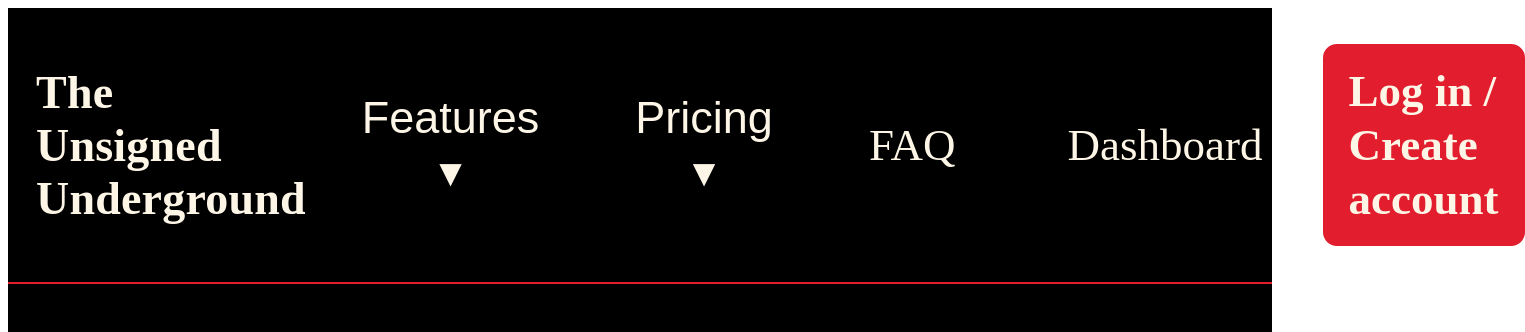
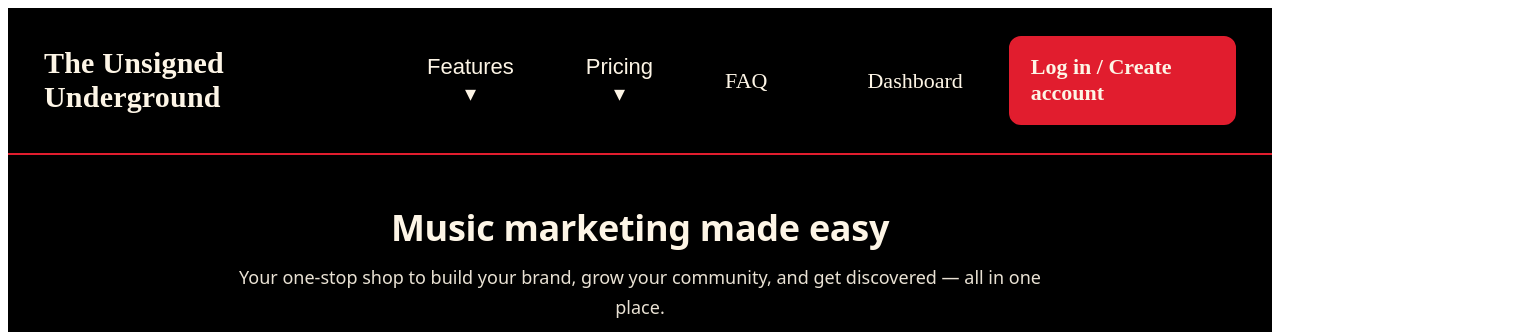
Before and after one commit to theunsignedunderground/uu-main-site, a Next.js app: page / in a window 1280 px wide. Shown: the top 332 px of the page, 1525 px wide, since content can reach past the window. Built offline with nearby package versions, Linux system fonts and the light colour scheme.

Commit message:
Update Header.js

```diff
--- a/components/Header.js
+++ b/components/Header.js
@@ -1,11 +1,40 @@
 // components/Header.js
-import { useState } from "react";
+import { useEffect, useState } from "react";
 
 export default function Header() {
   const [open, setOpen] = useState(null); // 'features' | 'pricing' | null
+  const [scale, setScale] = useState(1);
+
+  // Load & persist scale; add keyboard nudges
+  useEffect(() => {
+    const saved = parseFloat(localStorage.getItem("uuHeaderScale"));
+    if (!Number.isNaN(saved) && saved > 0) setScale(saved);
+
+    const onKey = (e) => {
+      const mod = e.ctrlKey && e.altKey; // Ctrl+Alt shortcuts
+      if (!mod) return;
+      if (e.key === "]") {
+        const next = Math.min(1.8, +(scale + 0.05).toFixed(2));
+        setScale(next);
+        localStorage.setItem("uuHeaderScale", String(next));
+      } else if (e.key === "[") {
+        const next = Math.max(0.7, +(scale - 0.05).toFixed(2));
+        setScale(next);
+        localStorage.setItem("uuHeaderScale", String(next));
+      } else if (e.key === "0") {
+        setScale(1);
+        localStorage.setItem("uuHeaderScale", "1");
+      }
+    };
+    window.addEventListener("keydown", onKey);
+    return () => window.removeEventListener("keydown", onKey);
+  }, [scale]);
+
+  // Custom property available to all inline styles below
+  const scaleVar = { ["--s"]: scale };
 
   return (
-    <header style={headerWrap}>
+    <header style={{ ...headerWrap, ...scaleVar }}>
       <div style={headerInner}>
         {/* Logo → Home */}
         <a href="/" style={logo}>The Unsigned Underground</a>
@@ -90,7 +119,6 @@ export default function Header() {
 
         {/* Right actions (Dashboard → Login/Account) */}
         <div style={navRight}>
-          {/* Note for artists: requires plan + login, but we keep the link visible */}
           <a href="/dashboard" style={navLinkA}>Dashboard</a>
           <a href="/login" style={loginBtn}>Log in / Create account</a>
         </div>
@@ -99,14 +127,15 @@ export default function Header() {
   );
 }
 
-/* ---- Brand colors (unchanged) ---- */
+/* ---- Brand colors ---- */
 const colors = {
   outlawRed: "#e11d2e",
   vintageCream: "#fdf5e6",
   black: "#000000"
 };
 
-/* ---- Styles (scaled ~3×) ---- */
+/* ---- Responsive sizes via clamp(...) × var(--s) ---- */
+/* Note: values are strings so CSS can evaluate clamp()/calc(). */
 const headerWrap = {
   position: "sticky",
   top: 0,
@@ -116,103 +145,104 @@ const headerWrap = {
 };
 
 const headerInner = {
-  maxWidth: 1400,               // a bit wider to fit larger tabs
+  maxWidth: 1400,
   margin: "0 auto",
-  padding: "36px 28px",         // was 12px 20px → ~3× taller
+  /* vertical and horizontal padding scale with viewport + --s */
+  padding: "calc(var(--s) * clamp(16px, 3vw, 28px)) calc(var(--s) * clamp(20px, 3.5vw, 36px))",
   display: "flex",
   alignItems: "center",
-  justifyContent: "flex-start", // left-align row; spacer will push right group
-  gap: 32
+  justifyContent: "flex-start",
+  gap: "clamp(16px, 2.5vw, 32px)"
 };
 
 const logo = {
   textDecoration: "none",
   color: colors.vintageCream,
   fontWeight: 800,
-  fontSize: 46,                 // bigger logo
-  letterSpacing: 0.2
+  fontSize: "calc(var(--s) * clamp(20px, 2.4vw, 30px))",
+  letterSpacing: "0.2px"
 };
 
 const navRow = {
   display: "flex",
-  gap: 48,                      // was 16 → ~3×
+  gap: "clamp(16px, 3vw, 36px)",
   alignItems: "center"
 };
 
-const flexSpacer = {
-  flex: 1                       // pushes right actions to the far right
-};
+const flexSpacer = { flex: 1 };
 
 const navRight = {
   display: "flex",
-  gap: 36,                      // was 12 → ~3×
+  gap: "clamp(12px, 2.5vw, 28px)",
   alignItems: "center"
 };
 
 const navItemWrap = { position: "relative" };
 
+/* Core nav item size */
 const navLinkBtn = {
   background: "transparent",
   border: "none",
   color: colors.vintageCream,
   cursor: "pointer",
-  fontSize: 45,                 // was 15 → ~3×
-  padding: "18px 24px",         // larger hit target
-  lineHeight: 1.2,
-  borderRadius: 14
+  fontSize: "calc(var(--s) * clamp(16px, 1.8vw, 22px))",
+  padding: "calc(var(--s) * clamp(8px, 1.3vw, 14px)) calc(var(--s) * clamp(10px, 2vw, 18px))",
+  lineHeight: 1.25,
+  borderRadius: "calc(var(--s) * 12px)"
 };
 
 const navLinkA = {
   textDecoration: "none",
   color: colors.vintageCream,
-  fontSize: 45,                 // was 15 → ~3×
-  padding: "18px 24px",
-  lineHeight: 1.2,
-  borderRadius: 14
+  fontSize: "calc(var(--s) * clamp(16px, 1.8vw, 22px))",
+  padding: "calc(var(--s) * clamp(8px, 1.3vw, 14px)) calc(var(--s) * clamp(10px, 2vw, 18px))",
+  lineHeight: 1.25,
+  borderRadius: "calc(var(--s) * 12px)"
 };
 
+/* Dropdown container */
 const dropdown = {
   position: "absolute",
   top: "100%",
   left: 0,
-  minWidth: 520,                // wider to fit big type
+  minWidth: "clamp(260px, 28vw, 420px)",
   background: "#111",
   border: `1px solid ${colors.outlawRed}`,
-  borderRadius: 14,
-  boxShadow: "0 16px 36px rgba(225,29,46,0.25)",
-  padding: 24,
-  marginTop: 12
+  borderRadius: "calc(var(--s) * 12px)",
+  boxShadow: "0 10px 24px rgba(225,29,46,0.25)",
+  padding: "calc(var(--s) * clamp(10px, 1.6vw, 18px))",
+  marginTop: "clamp(8px, 1vw, 12px)"
 };
 
 const dropLink = {
   display: "block",
   textDecoration: "none",
   color: colors.vintageCream,
-  padding: "20px 18px",
-  borderRadius: 12
+  padding: "calc(var(--s) * clamp(12px, 1.6vw, 18px)) calc(var(--s) * clamp(12px, 1.8vw, 20px))",
+  borderRadius: "calc(var(--s) * 10px)"
 };
 
 const dropTitle = {
   fontWeight: 800,
-  fontSize: 42,                 // was 14 → ~3×
-  marginBottom: 8,
+  fontSize: "calc(var(--s) * clamp(14px, 1.8vw, 22px))",
+  marginBottom: "calc(var(--s) * 6px)",
   lineHeight: 1.15
 };
 
 const dropSub = {
-  fontSize: 36,                 // was 12 → ~3×
+  fontSize: "calc(var(--s) * clamp(12px, 1.6vw, 18px))",
   opacity: 0.9,
   lineHeight: 1.35
 };
 
 const loginBtn = {
   textDecoration: "none",
-  padding: "18px 24px",
-  borderRadius: 14,
-  border: `2px solid ${colors.outlawRed}`, // thicker border at larger scale
+  padding: "calc(var(--s) * clamp(10px, 1.4vw, 16px)) calc(var(--s) * clamp(12px, 2vw, 20px))",
+  borderRadius: "calc(var(--s) * 12px)",
+  border: `2px solid ${colors.outlawRed}`,
   background: colors.outlawRed,
   color: colors.vintageCream,
   fontWeight: 800,
-  fontSize: 45,
+  fontSize: "calc(var(--s) * clamp(16px, 1.8vw, 22px))",
   lineHeight: 1.2
 };
```
